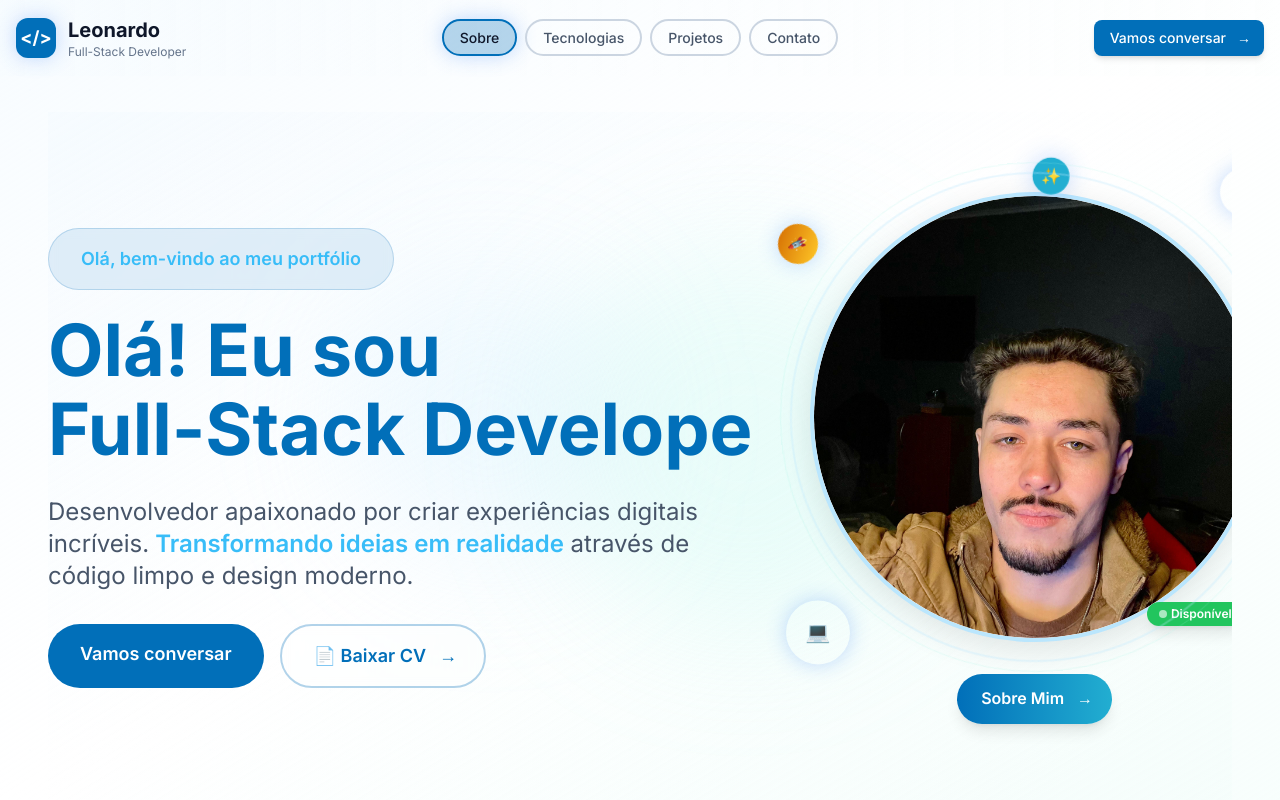
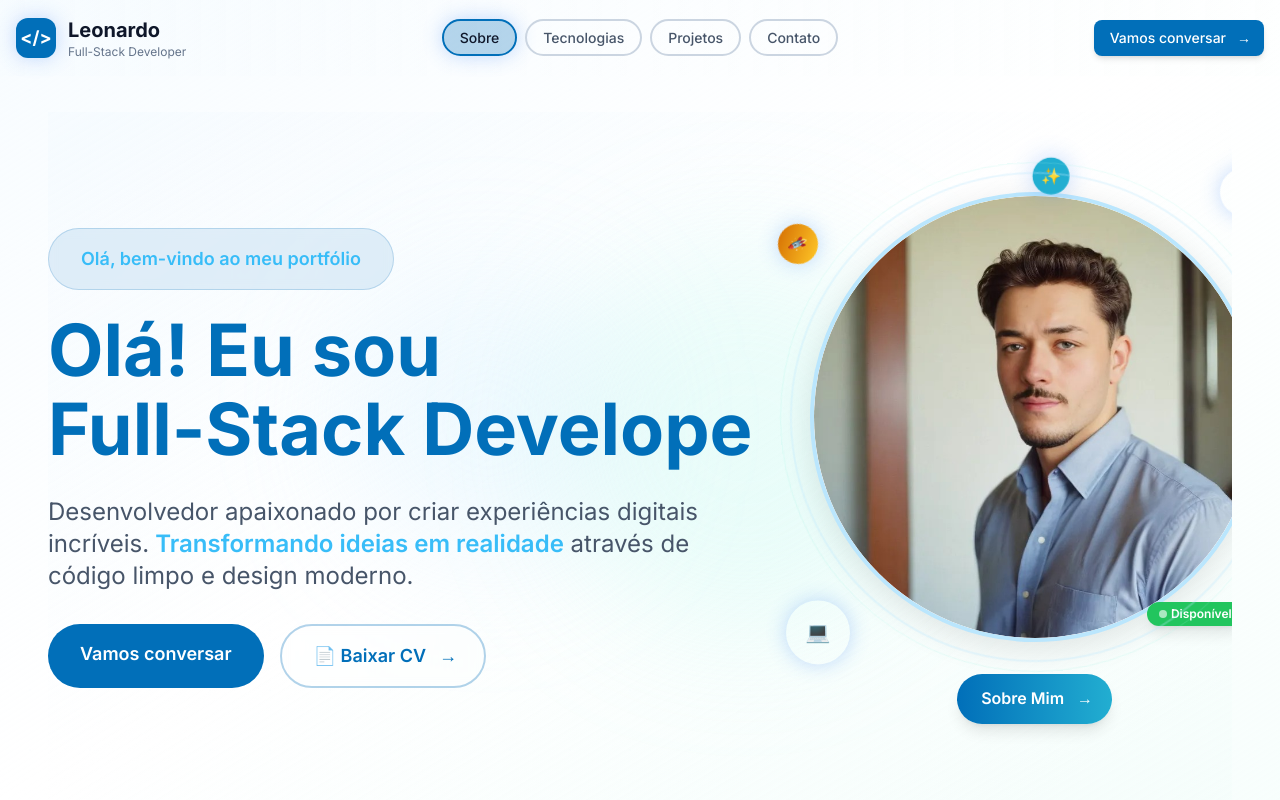
Before and after one commit to Martinez-LMS/Potifolio-site, a Next.js app: page / in a window 1280 px wide. Shown: the top 800 px of the page. Built offline with nearby package versions, Linux system fonts and the light colour scheme.

Commit message:
foto nova

```diff
--- a/src/app/components/HeroSection.jsx
+++ b/src/app/components/HeroSection.jsx
@@ -149,7 +149,7 @@ const HeroSection = () => {
                   <div className="relative rounded-full bg-white w-full h-full border-4 border-primary-200 shadow-card hover:shadow-glow transition-all duration-500 overflow-hidden">
                     <div className="absolute inset-0 bg-white rounded-full"></div>
                     <Image
-                      src="/images/FotoPerfil.jpg"
+                      src="/images/Perfil nova.jpg"
                       alt="Leonardo - Full Stack Developer"
                       className="absolute transform -translate-x-1/2 -translate-y-1/2 top-1/2 left-1/2 rounded-full object-cover w-full h-full"
                       width={500}
```
Also changed, not shown: public/images/Perfil nova.jpg (added).
